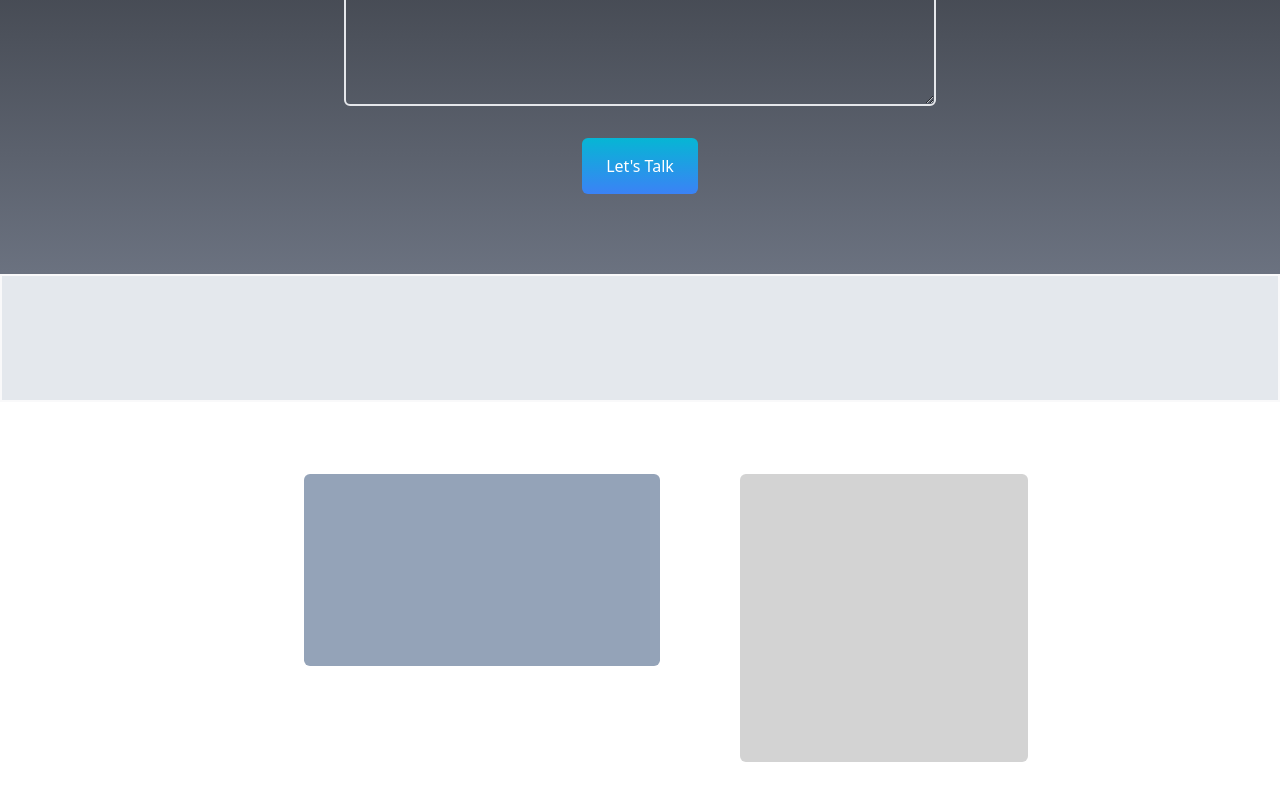
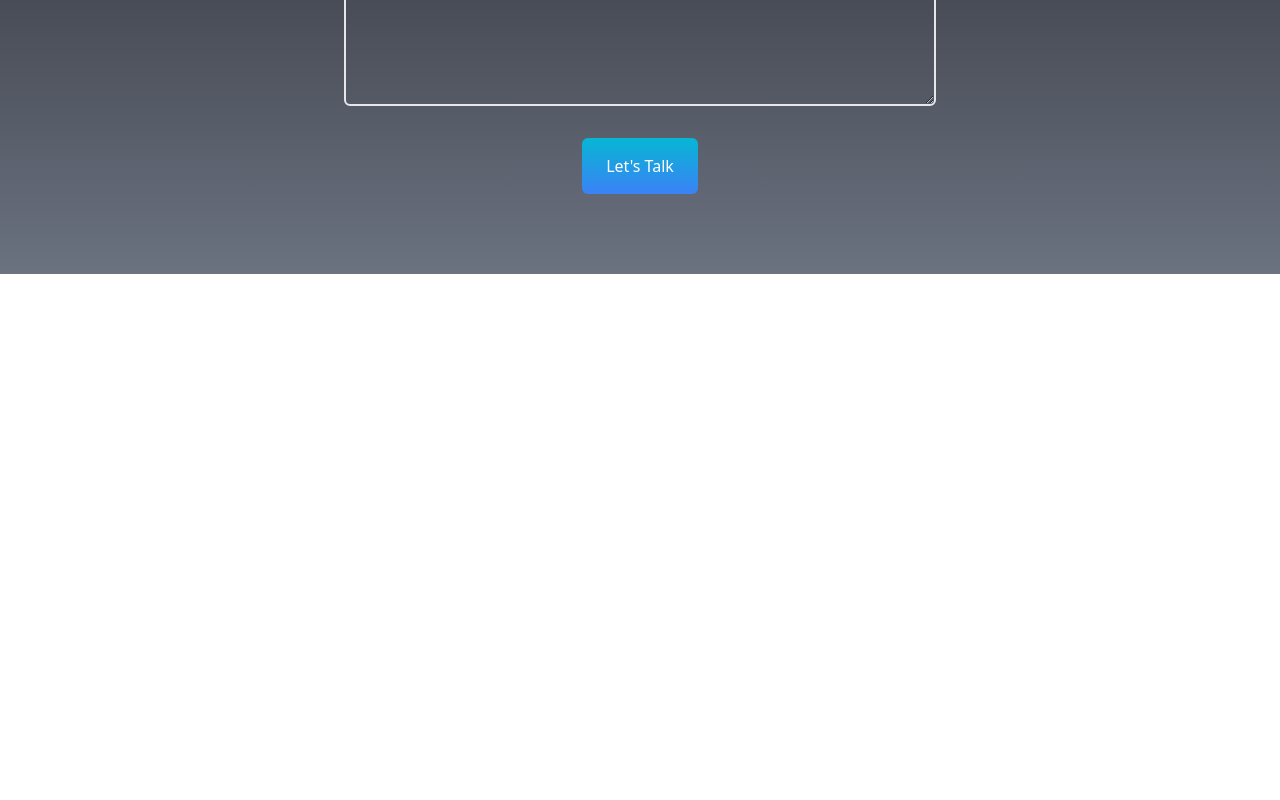
Before and after one commit to Tushar-Official/Main_Portfolio, a React (Create React App) app: page / in a window 1280 px wide. Shown: the part 4420-5220 px from the top of the page. After the commit the page ends 4694 px from the top, so only its background shows below. Built offline with nearby package versions, Linux system fonts and the light colour scheme.

Commit message:
new commit

```diff
--- a/src/App.js
+++ b/src/App.js
@@ -1,4 +1,4 @@
-
+import React from 'react'
 import './App.css';
 import 'bootstrap/dist/css/bootstrap.min.css';
 import Navbar from './components/Navbar';
@@ -9,16 +9,15 @@ import Skills from './components/Skills';
 import Education from './components/Education';
 import Contact from './components/Contact';
 import Social from './components/Social';
-import Shimmer from './components/Shimmer';
+
+
+function App() {
 
 
 
+    return (
 
-function App() {
-  return (
       <div className="App  ">
-
-
      <Navbar/>
        <About/>
       <Social/>
@@ -27,13 +26,8 @@ function App() {
         <Skills/>
         <Education/>
         <Contact/>
-      <Shimmer/>
+       </div>
 
-
-
-
-
-    </div>
   );
 }
 
--- a/src/components/Shimmer.jsx
+++ /dev/null
@@ -1,24 +0,0 @@
-import React from 'react'
-import shimmer from '../images/shimmer.jpg'
-
-function Shimmer() {
-  return (
-    <div className='bg-white'>
-    <div className='h-32 bg-slate-400  border-2 opacity-25'></div>
-    <div className='grid grid-cols-2 pl-20 pr-10 '>
-    <div className=' grid  pl-56 grid-rows-3 text-centre mt-12 pt-4  '>
-
-    <p className='font-xl bg-slate-400 h-48 rounded'>
-    </p>
-
-    </div>
-    <div className=' ml-20 mt-10 pt-8  '>
-    <img src={shimmer} alt="" className=' h-72 opacity-25 rounded '/>
-    </div>
-    </div>
-
-    </div>
-  )
-}
-
-export default Shimmer
```
Lines whose indentation alone changed are shown as unchanged.
